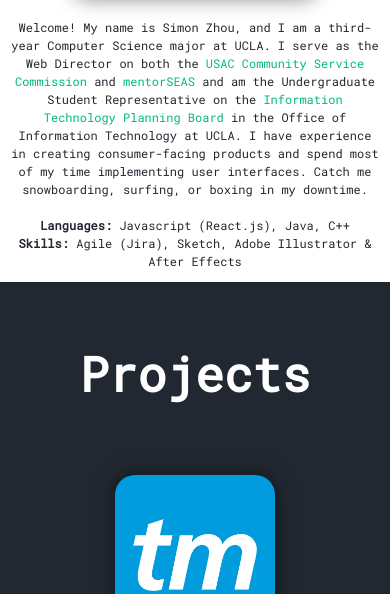
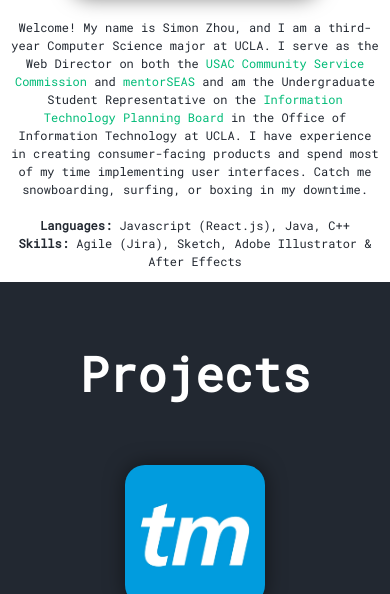
Before and after one commit to simonzhow/simonzhow.github.io, a plain HTML site: page index.html in a window 390 px wide. Shown: the part 1406-2000 px from the top of the page. Drawn offline with Linux system fonts and the light colour scheme.

Commit message:
more mobile adaptive

```diff
--- a/css/style.css
+++ b/css/style.css
@@ -246,12 +246,12 @@ section {
 
 @media only screen and (max-width: 768px) {
   .projects_container {
-    margin-top: 50px;
+    margin-top: 40px;
   }
 
   .projects_item {
-    width: 160px;
-    height: 160px;
+    width: 140px;
+    height: 140px;
   }
 }
 
```
